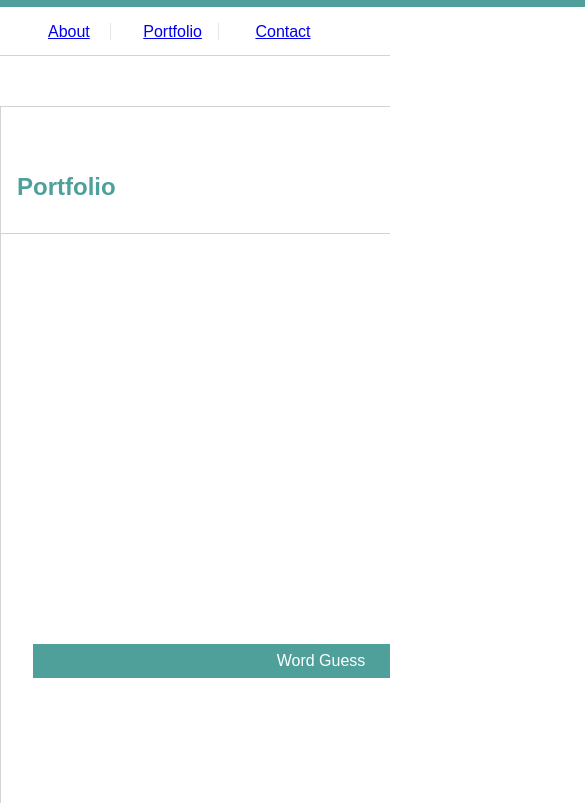
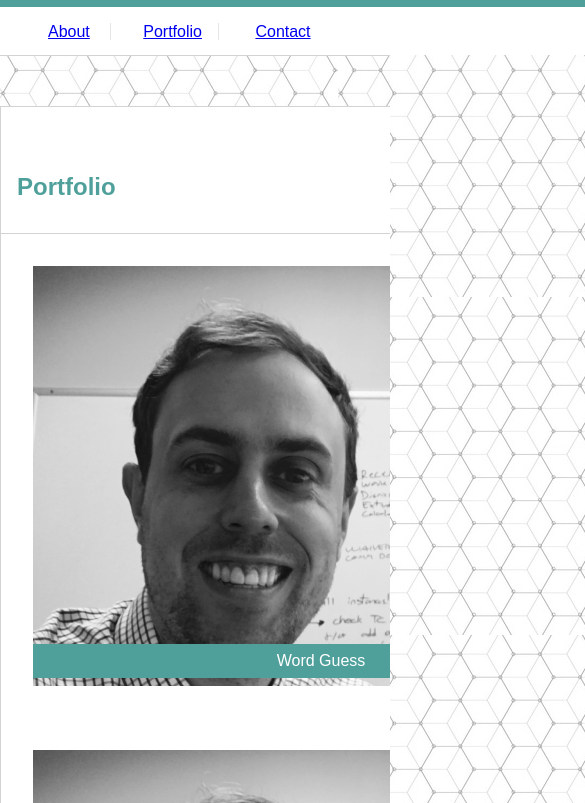
Before and after one commit to jrobs87/Responsive-Portfolio, a plain HTML site: page portfolio.html in a window 390 px wide. Shown: the part 41-844 px from the top of the page, 585 px wide, since content can reach past the window. Drawn offline with Linux system fonts and the light colour scheme; the site is published under a folder, as on GitHub Pages, so addresses that start at the root find nothing.

Commit message:
fixed some broken links :)

```diff
--- a/css/stylesheet.css
+++ b/css/stylesheet.css
@@ -1,5 +1,5 @@
 body {
-    background-image: url(/img/hexBackground.jpg);
+    background-image: url(../img/hexBackground.jpg);
     background-repeat: repeat;
     margin: 0;
     font-size: 1em;
@@ -156,7 +156,7 @@ input {
     height: 160px;
     margin: auto;
     float: left;
-    background-image: url(/img/myPhoto.jpg);
+    background-image: url(../img/myPhoto.jpg);
     background-repeat: no-repeat;
     background-size: 200px;
     margin: 2em;
@@ -218,7 +218,7 @@ input {
     }
     .navbar {
         background: white;
-        width: 100%;
+        margin: auto;
     }
     p {
         width: 620px;
@@ -232,7 +232,7 @@ input {
         width: 90%;
         margin: 2em;
         float: left;
-        background-image: url(/img/myPhoto.jpg);
+        background-image: url(../img/myPhoto.jpg);
         background-size: cover;
         height: 420px;
         margin-bottom: 2em;
@@ -240,7 +240,6 @@ input {
     .navList {
         background: white;
         margin: auto;
-        width: 100%;
     }
 }
 
@@ -253,8 +252,8 @@ input {
     }
     #navbar {
         width: 768px;
-        float: left;
     }
+
     .navList {
         background: white;
         margin: auto;
```
Also changed, not shown: index.html (+1 -1 lines), portfolio.html (+1 -1 lines).
